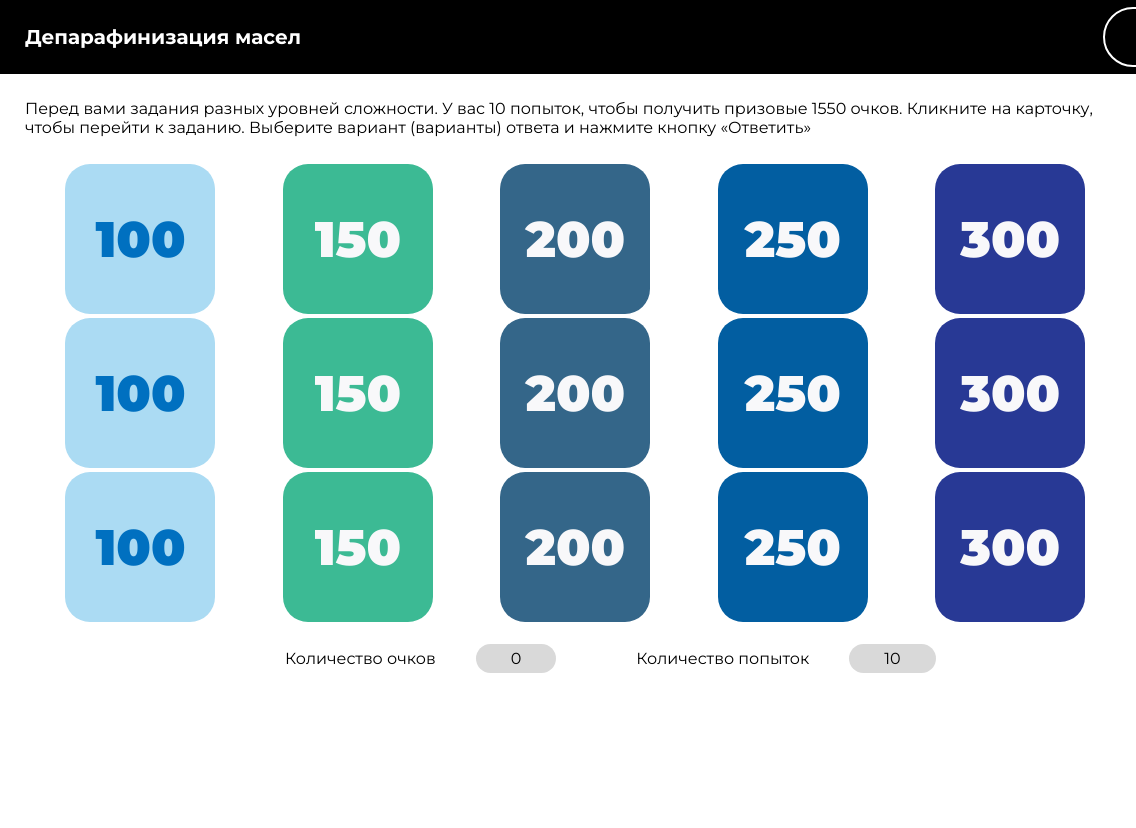
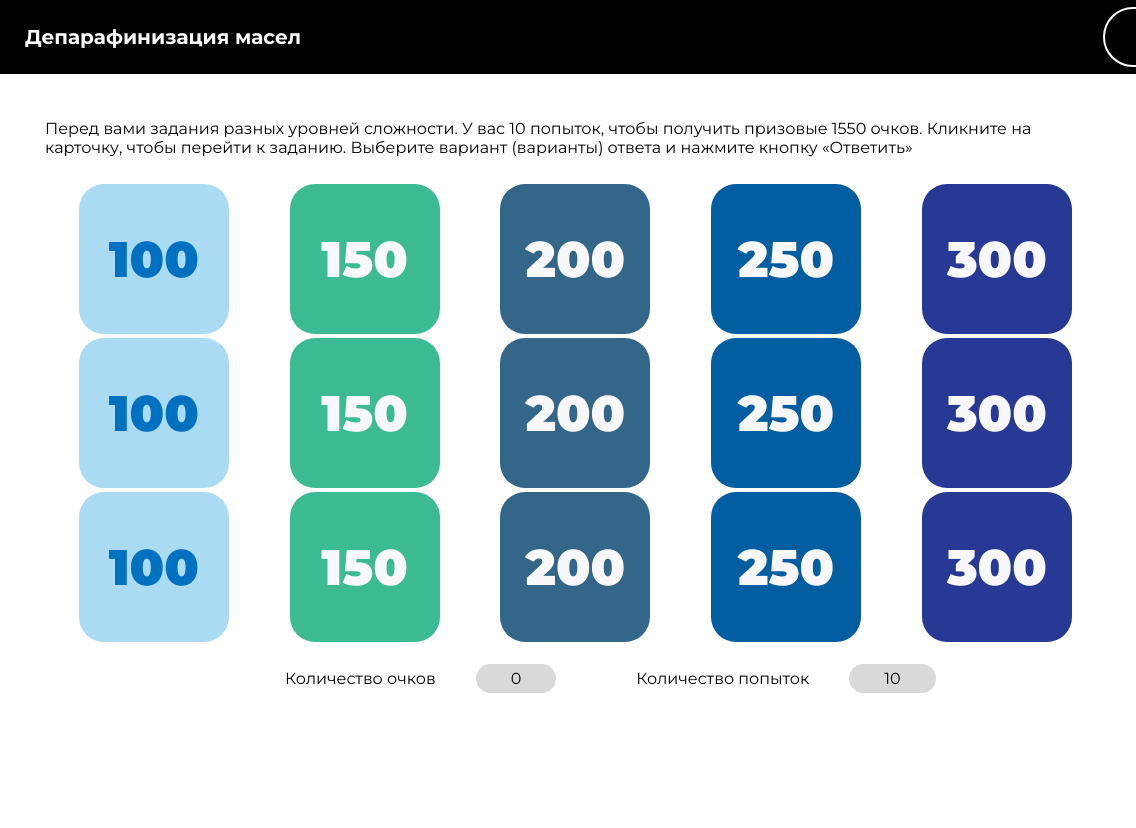
Before and after one commit to MilanIsmagulov/COK_main_app_second_6_with_fix, a plain HTML site: page pages/eom_3_unit/eom_3_mini_game/index.html in a window 1280 px wide. Shown: the full height of the page, 0-1136 px from the left. Drawn offline with Linux system fonts and the light colour scheme.

Commit message:
02.12.2024 - 16.05

```diff
--- a/pages/eom_3_unit/eom_3_mini_game/styles/style-popup.css
+++ b/pages/eom_3_unit/eom_3_mini_game/styles/style-popup.css
@@ -1030,6 +1030,7 @@ input[type='checkbox']:checked {
     margin: 0 !important;
     width: 100%;
     position: relative;
+    overflow: scroll;
 }
 .question_type_6_body .question_type_6_pair {
     display: flex;
--- a/pages/eom_3_unit/eom_3_mini_game/styles/style.css
+++ b/pages/eom_3_unit/eom_3_mini_game/styles/style.css
@@ -77,7 +77,8 @@ header h1 {
     font-size: 2.3vh;
 }
 .question_wrap {
-    width: 90%;
+    width: 100%;
+    padding: 20px;
 }
 .question_wrap button {
     display: flex !important;
```
Also changed, not shown: pages/eom_1_unit/content/background_1.jpg, pages/eom_1_unit/content/background_10.jpg, pages/eom_1_unit/content/background_11.jpg, pages/eom_1_unit/content/background_12.jpg, pages/eom_1_unit/content/background_13.jpg, pages/eom_1_unit/content/background_14.jpg, pages/eom_1_unit/content/background_15.jpg, pages/eom_1_unit/content/background_16.jpg, pages/eom_1_unit/content/background_2.jpg, pages/eom_1_unit/content/background_3.jpg, pages/eom_1_unit/content/background_4.jpg, pages/eom_1_unit/content/background_5.jpg, pages/eom_1_unit/content/background_6.jpg, pages/eom_1_unit/content/background_7.jpg, 2 more files.
